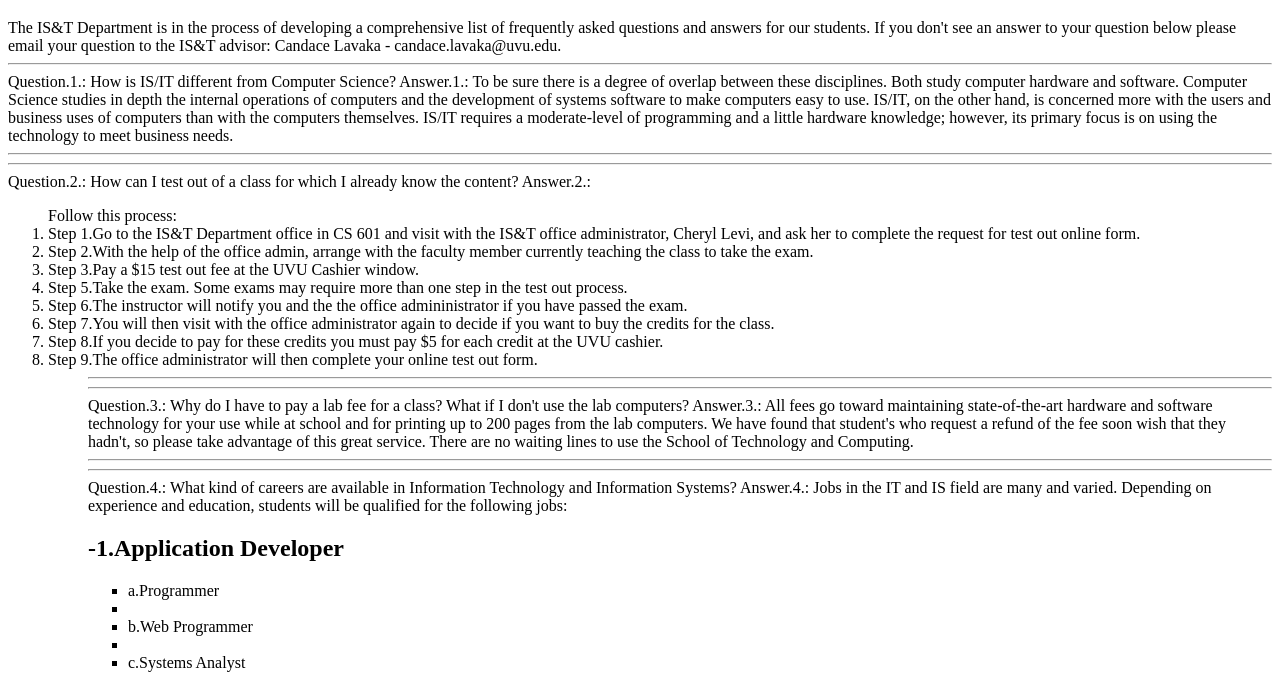
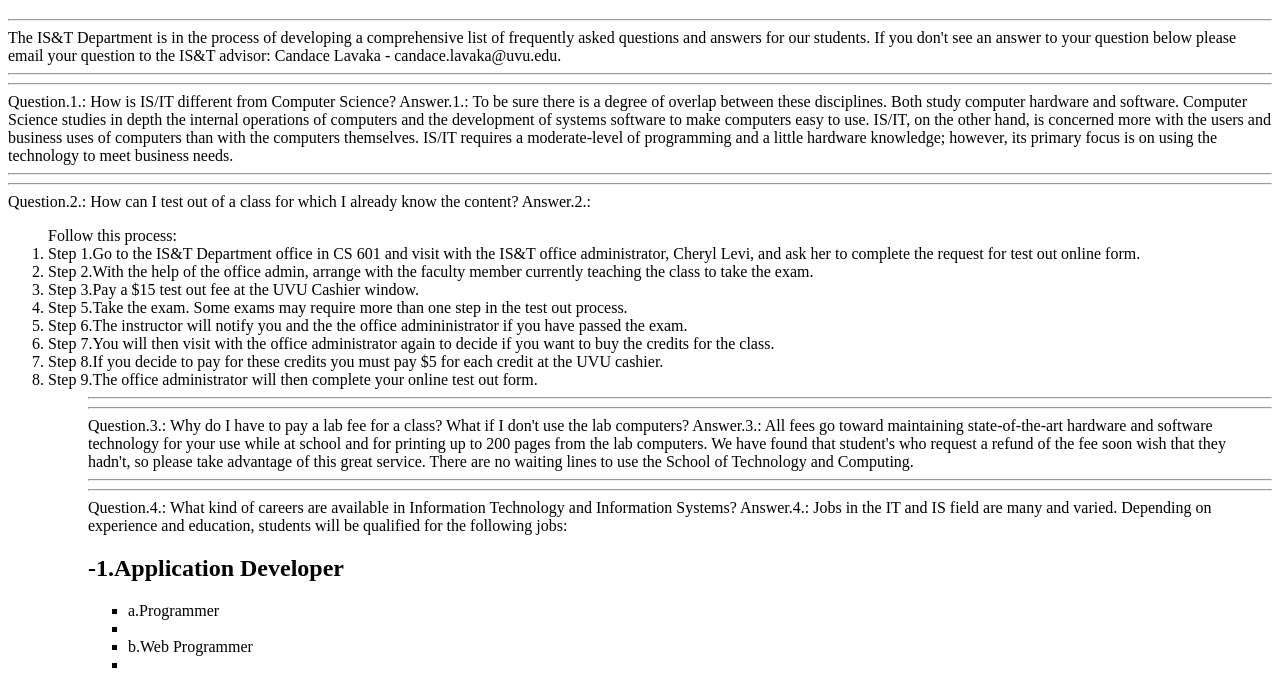
Before and after one commit to Auror-ai/WebDevPractice, a plain HTML site: page index.html in a window 1280 px wide. Shown: the part 61-736 px from the top of the page. Drawn offline with Linux system fonts and the light colour scheme.

Commit message:
Update index.html

```diff
--- a/index.html
+++ b/index.html
@@ -9,10 +9,10 @@
 
 <h1>Information Systems & Technology FAQs</h1>
 
-The IS&T Department is in the process of developing a comprehensive list of frequently
+<hr>The IS&T Department is in the process of developing a comprehensive list of frequently
 asked questions and answers for our students.   If you don't see an answer to your question
 below please email your question to the IS&T advisor: Candace Lavaka -
-candace.lavaka@uvu.edu.
+candace.lavaka@uvu.edu.<hr/>
 
 
 <hr>Question.1.: How is IS/IT different from Computer Science?
```
